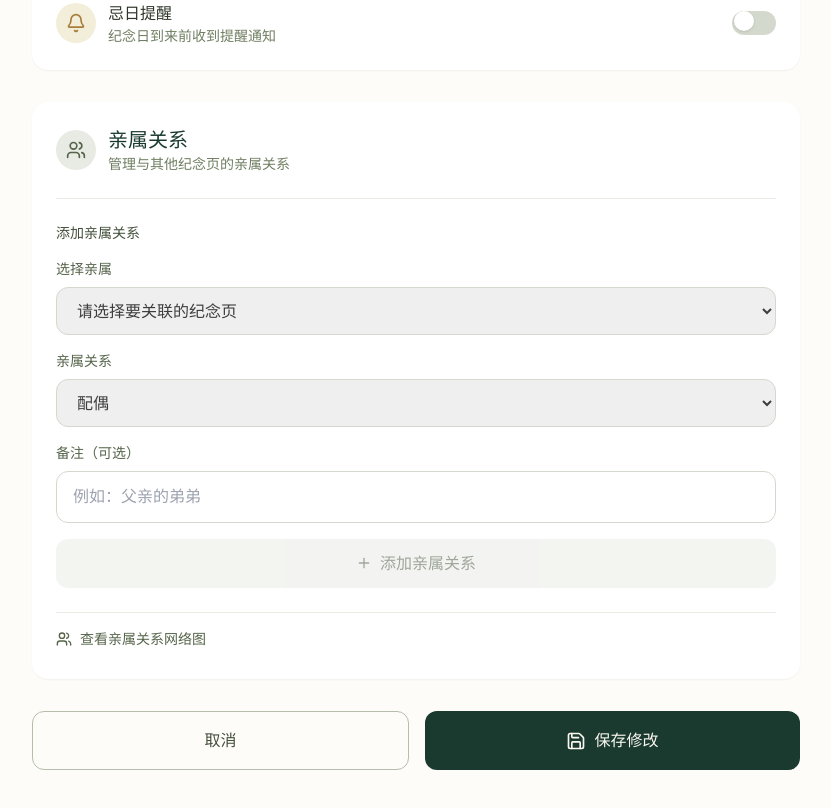
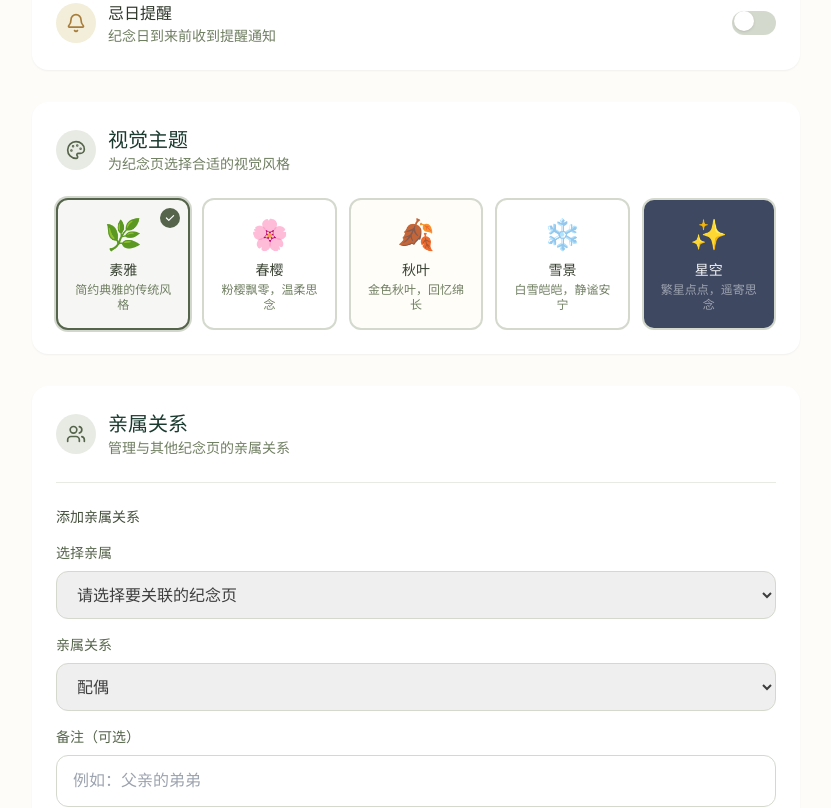
Before and after one commit to Xiang1218-Yu/xyj-126, a React (Vite) app: page /edit/1 in a window 1280 px wide. Shown: the part 1840-2648 px from the top of the page, without its empty margins (224-1055 px from the left). Built offline with nearby package versions, Linux system fonts and the light colour scheme.

Commit message:
.3176934549491531:5349a611ce9312d0c41d891f8c356a3d_6a2bbcc78383094cc8a8d8f1.6a2bf0808383094cc8a8e7cf.6a2bf080ce9913b1fa0fd64c:Trae CN.T(2026/6/12 19:41:52)

```diff
--- a/src/components/ThemeSelector.tsx
+++ b/src/components/ThemeSelector.tsx
@@ -133,7 +133,7 @@ export function ThemeParticles({ theme }: ThemeParticlesProps) {
 }
 
 interface ThemePasswordModalProps {
-  onSubmit: (password: string) => void;
+  onSubmit: (password: string) => Promise<boolean>;
   onCancel: () => void;
   theme: VisualTheme;
 }
@@ -141,14 +141,21 @@ interface ThemePasswordModalProps {
 function ThemePasswordModal({ onSubmit, onCancel, theme }: ThemePasswordModalProps) {
   const [password, setPassword] = useState("");
   const [error, setError] = useState("");
+  const [isSubmitting, setIsSubmitting] = useState(false);
 
-  const handleSubmit = (e: React.FormEvent) => {
+  const handleSubmit = async (e: React.FormEvent) => {
     e.preventDefault();
     if (!password.trim()) {
       setError("请输入管理密码");
       return;
     }
-    onSubmit(password);
+    setIsSubmitting(true);
+    setError("");
+    const isValid = await onSubmit(password);
+    if (!isValid) {
+      setError("密码错误，请重试");
+    }
+    setIsSubmitting(false);
   };
 
   const isStarry = theme === "starry";
@@ -205,12 +212,13 @@ function ThemePasswordModal({ onSubmit, onCancel, theme }: ThemePasswordModalPro
             </button>
             <button
               type="submit"
+              disabled={isSubmitting || !password.trim()}
               className={cn(
-                "flex-1 py-3 text-white rounded-xl transition-colors text-sm font-medium",
+                "flex-1 py-3 text-white rounded-xl transition-colors text-sm font-medium disabled:opacity-50",
                 isStarry ? "bg-purple-600 hover:bg-purple-500" : "bg-memorial-700 hover:bg-memorial-600"
               )}
             >
-              确认
+              {isSubmitting ? "验证中..." : "确认"}
             </button>
           </div>
         </form>
@@ -253,15 +261,15 @@ export default function ThemeSelector({
     }
   };
 
-  const handlePasswordSubmit = (password: string) => {
-    const isValid = verifyPassword(password, adminPasswordHash);
+  const handlePasswordSubmit = async (password: string): Promise<boolean> => {
+    const isValid = await verifyPassword(password, adminPasswordHash);
     if (isValid && pendingTheme) {
       setMemorialTheme(memorialId, pendingTheme);
       setPendingTheme(null);
       setShowPasswordModal(false);
-    } else {
-      alert("密码错误");
+      return true;
     }
+    return false;
   };
 
   return (
--- a/src/pages/CreateMemorial.tsx
+++ b/src/pages/CreateMemorial.tsx
@@ -1,10 +1,12 @@
 import { useState, useEffect, useRef, useMemo } from "react";
 import { useNavigate, useParams, Link } from "react-router-dom";
-import { ArrowLeft, Upload, X, Image, Trash2, Save, Lock, Bell, Settings, Users, Plus, AlertCircle, CheckCircle } from "lucide-react";
+import { ArrowLeft, Upload, X, Image, Trash2, Save, Lock, Bell, Settings, Users, Plus, AlertCircle, CheckCircle, Palette } from "lucide-react";
 import { useMemorialStore } from "@/store/memorialStore";
 import { compressImage, hashPassword, formatDateShort, verifyPassword } from "@/utils";
-import type { Photo, RelationType, Gender } from "@/types";
+import type { Photo, RelationType, Gender, VisualTheme } from "@/types";
 import { RELATION_LABELS } from "@/types";
+import { THEME_LIST } from "@/hooks/useTheme";
+import { cn } from "@/lib/utils";
 
 export default function CreateMemorial() {
   const navigate = useNavigate();
@@ -36,6 +38,7 @@ export default function CreateMemorial() {
     adminPassword: "",
     reminderEnabled: false,
     reminderDays: 7,
+    theme: "default" as VisualTheme,
   });
 
   const [photos, setPhotos] = useState<Photo[]>([]);
@@ -76,6 +79,7 @@ export default function CreateMemorial() {
           adminPassword: "",
           reminderEnabled: memorial.reminderEnabled,
           reminderDays: memorial.reminderDays,
+          theme: memorial.theme ?? "default",
         });
         setPhotos(memorial.photos);
 
@@ -709,6 +713,71 @@ export default function CreateMemorial() {
             </div>
 
             <div className="bg-white rounded-2xl p-6 shadow-sm">
+              <div className="flex items-center justify-between mb-6">
+                <div className="flex items-center gap-3">
+                  <div className="w-10 h-10 rounded-full bg-memorial-100 flex items-center justify-center">
+                    <Palette className="w-5 h-5 text-memorial-600" />
+                  </div>
+                  <div>
+                    <h2 className="font-serif text-xl text-memorial-950">视觉主题</h2>
+                    <p className="text-sm text-memorial-500">为纪念页选择合适的视觉风格</p>
+                  </div>
+                </div>
+              </div>
+
+              <div className="grid grid-cols-2 sm:grid-cols-3 md:grid-cols-5 gap-3">
+                {THEME_LIST.map((t) => {
+                  const isActive = formData.theme === t.id;
+                  const isStarry = t.id === "starry";
+                  return (
+                    <button
+                      key={t.id}
+                      type="button"
+                      onClick={() => handleInputChange("theme", t.id as VisualTheme)}
+                      className={cn(
+                        "relative p-4 rounded-xl border-2 transition-all text-center flex flex-col items-center gap-2",
+                        isActive
+                          ? "border-memorial-600 bg-memorial-50 ring-2 ring-memorial-400/40"
+                          : "border-memorial-200 hover:border-memorial-400"
+                      )}
+                      style={{ background: isActive ? undefined : t.cardBg }}
+                    >
+                      <span className="text-3xl">{t.icon}</span>
+                      <div className="text-center">
+                        <p
+                          className={cn(
+                            "font-medium text-sm",
+                            isStarry ? "text-gray-100" : "text-memorial-800"
+                          )}
+                        >
+                          {t.name}
+                        </p>
+                        <p
+                          className={cn(
+                            "text-xs mt-0.5 leading-tight",
+                            isStarry ? "text-gray-400" : "text-memorial-500"
+                          )}
+                        >
+                          {t.description}
+                        </p>
+                      </div>
+                      {isActive && (
+                        <div className={cn(
+                          "absolute top-2 right-2 w-5 h-5 rounded-full flex items-center justify-center text-white",
+                          isStarry ? "bg-purple-500" : "bg-memorial-600"
+                        )}>
+                          <svg viewBox="0 0 20 20" fill="currentColor" className="w-3 h-3">
+                            <path fillRule="evenodd" d="M16.707 5.293a1 1 0 010 1.414l-8 8a1 1 0 01-1.414 0l-4-4a1 1 0 011.414-1.414L8 12.586l7.293-7.293a1 1 0 011.414 0z" clipRule="evenodd" />
+                          </svg>
+                        </div>
+                      )}
+                    </button>
+                  );
+                })}
+              </div>
+            </div>
+
+            <div className="bg-white rounded-2xl p-6 shadow-sm">
                 <div className="flex items-center justify-between mb-6">
                   <div className="flex items-center gap-3">
                     <div className="w-10 h-10 rounded-full bg-memorial-100 flex items-center justify-center">
```
